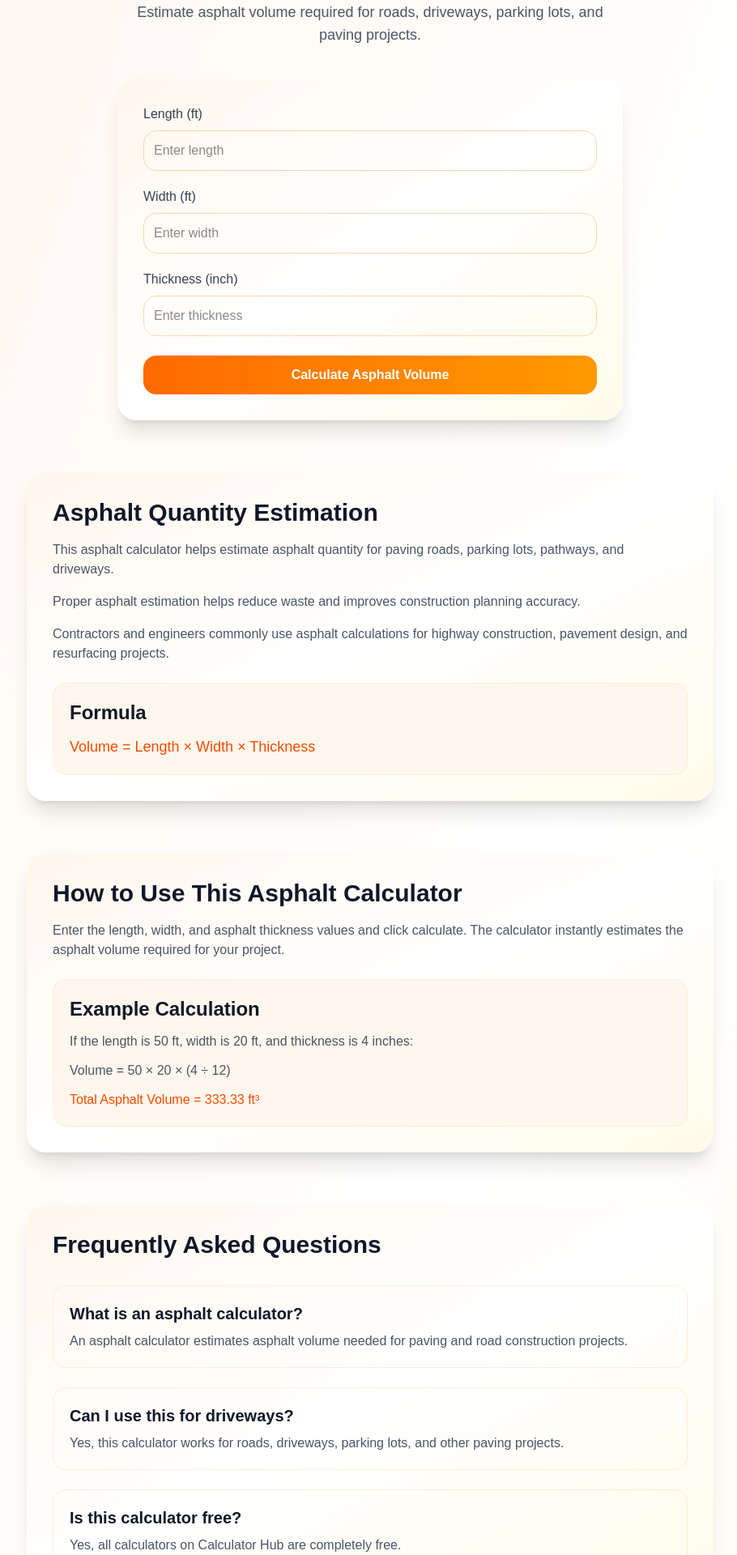
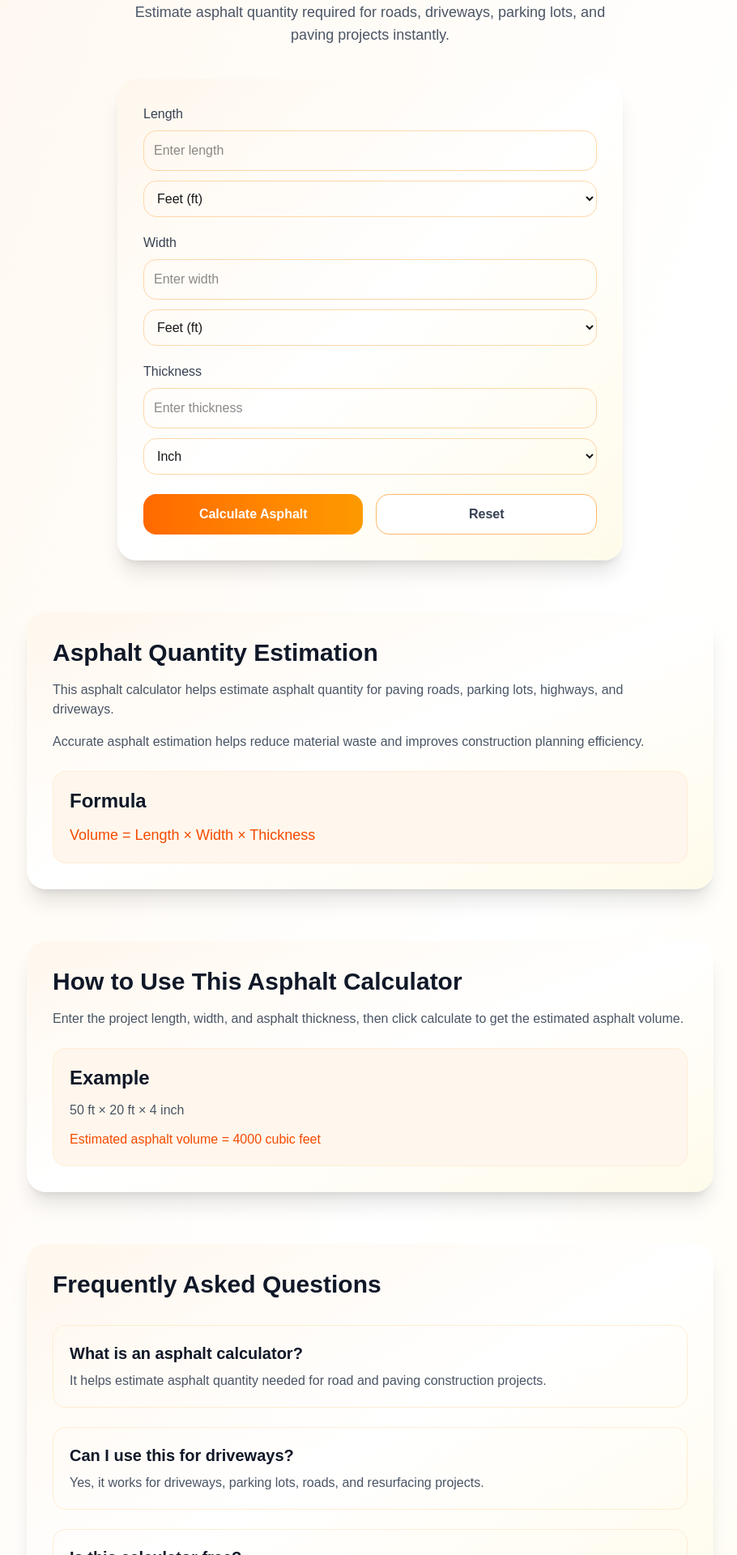
Before and after one commit to payadav142-rgb/calhub, a Next.js app: page /asphalt-calculator in a window 1280 px wide. Shown: the part 200-2120 px from the top of the page at 81% size, without its empty margins (183-1093 px from the left). Built offline with nearby package versions, Linux system fonts and the light colour scheme.

Commit message:
Improved asphalt calculator SEO and UX

```diff
--- a/app/asphalt-calculator/AsphaltCalculatorClient.tsx
+++ b/app/asphalt-calculator/AsphaltCalculatorClient.tsx
@@ -1,9 +1,11 @@
 "use client";
 
 import { useState } from "react";
+import jsPDF from "jspdf";
 import Navbar from "../components/Navbar";
 import Footer from "../components/Footer";
 import RelatedCalculators from "../components/RelatedCalculators";
+
 export default function AsphaltCalculatorClient() {
   const [length, setLength] =
     useState("");
@@ -14,22 +16,112 @@ export default function AsphaltCalculatorClient() {
   const [thickness, setThickness] =
     useState("");
 
+  const [lengthUnit, setLengthUnit] =
+    useState("ft");
+
+  const [widthUnit, setWidthUnit] =
+    useState("ft");
+
+  const [thicknessUnit, setThicknessUnit] =
+    useState("inch");
+
   const [result, setResult] =
     useState<number | null>(null);
 
   const calculateAsphalt = () => {
+    if (
+      !length ||
+      !width ||
+      !thickness
+    )
+      return;
+
     const volume =
       parseFloat(length) *
       parseFloat(width) *
-      (parseFloat(thickness) / 12);
+      parseFloat(thickness);
 
     setResult(volume);
+  };
+
+  const resetCalculator = () => {
+    setLength("");
+    setWidth("");
+    setThickness("");
+    setLengthUnit("ft");
+    setWidthUnit("ft");
+    setThicknessUnit("inch");
+    setResult(null);
+  };
+
+  const getVolumeUnit = () => {
+    if (
+      lengthUnit === "m" &&
+      widthUnit === "m"
+    ) {
+      return "cubic meters";
+    }
+
+    return "cubic feet";
+  };
+
+  const downloadPDF = () => {
+    if (result === null) return;
+
+    const doc = new jsPDF();
+
+    doc.setFontSize(20);
+
+    doc.text(
+      "Asphalt Calculation Report",
+      20,
+      20
+    );
+
+    doc.setFontSize(12);
+
+    doc.text(
+      `Length: ${length} ${lengthUnit}`,
+      20,
+      40
+    );
+
+    doc.text(
+      `Width: ${width} ${widthUnit}`,
+      20,
+      50
+    );
+
+    doc.text(
+      `Thickness: ${thickness} ${thicknessUnit}`,
+      20,
+      60
+    );
+
+    doc.text(
+      `Asphalt Volume: ${result.toFixed(
+        2
+      )} ${getVolumeUnit()}`,
+      20,
+      75
+    );
+
+    doc.text(
+      "Generated by CalHub.in",
+      20,
+      100
+    );
+
+    doc.save(
+      "asphalt-calculation-report.pdf"
+    );
   };
 
   return (
     <main className="min-h-screen bg-gradient-to-br from-orange-50 via-white to-amber-50">
       <Navbar />
 
+      {/* HERO */}
       <section className="mx-auto max-w-2xl px-6 py-16">
         <div className="text-center">
           <h1 className="text-4xl font-bold text-gray-900 md:text-5xl">
@@ -37,102 +129,193 @@ export default function AsphaltCalculatorClient() {
           </h1>
 
           <p className="mt-4 text-lg text-gray-600">
-            Estimate asphalt volume required for
-            roads, driveways, parking lots, and
-            paving projects.
+            Estimate asphalt quantity
+            required for roads,
+            driveways, parking lots, and
+            paving projects instantly.
           </p>
         </div>
 
-        <div className="mt-10 rounded-3xl bg-gradient-to-br from-orange-50 via-white to-amber-50 p-8 shadow-xl transition-all duration-300 hover:shadow-2xl">
+        {/* CALCULATOR */}
+        <div className="mt-10 rounded-3xl bg-gradient-to-br from-orange-50 via-white to-amber-50 p-8 shadow-xl">
+          {/* LENGTH */}
           <div className="mb-5">
             <label className="mb-2 block font-medium text-gray-700">
-              Length (ft)
+              Length
             </label>
 
             <input
               type="number"
+              min="0"
               value={length}
               onChange={(e) =>
                 setLength(e.target.value)
               }
-              className="w-full rounded-2xl border border-orange-200 p-3 outline-none transition focus:border-orange-500 focus:ring-4 focus:ring-orange-100"
+              className="w-full rounded-2xl border border-orange-200 p-3"
               placeholder="Enter length"
             />
+
+            <select
+              value={lengthUnit}
+              onChange={(e) =>
+                setLengthUnit(
+                  e.target.value
+                )
+              }
+              className="mt-3 w-full rounded-2xl border border-orange-200 p-3"
+            >
+              <option value="ft">
+                Feet (ft)
+              </option>
+
+              <option value="m">
+                Meter (m)
+              </option>
+            </select>
           </div>
 
+          {/* WIDTH */}
           <div className="mb-5">
             <label className="mb-2 block font-medium text-gray-700">
-              Width (ft)
+              Width
             </label>
 
             <input
               type="number"
+              min="0"
               value={width}
               onChange={(e) =>
                 setWidth(e.target.value)
               }
-              className="w-full rounded-2xl border border-orange-200 p-3 outline-none transition focus:border-orange-500 focus:ring-4 focus:ring-orange-100"
+              className="w-full rounded-2xl border border-orange-200 p-3"
               placeholder="Enter width"
             />
+
+            <select
+              value={widthUnit}
+              onChange={(e) =>
+                setWidthUnit(
+                  e.target.value
+                )
+              }
+              className="mt-3 w-full rounded-2xl border border-orange-200 p-3"
+            >
+              <option value="ft">
+                Feet (ft)
+              </option>
+
+              <option value="m">
+                Meter (m)
+              </option>
+            </select>
           </div>
 
+          {/* THICKNESS */}
           <div className="mb-6">
             <label className="mb-2 block font-medium text-gray-700">
-              Thickness (inch)
+              Thickness
             </label>
 
             <input
               type="number"
+              min="0"
               value={thickness}
               onChange={(e) =>
-                setThickness(e.target.value)
+                setThickness(
+                  e.target.value
+                )
               }
-              className="w-full rounded-2xl border border-orange-200 p-3 outline-none transition focus:border-orange-500 focus:ring-4 focus:ring-orange-100"
+              className="w-full rounded-2xl border border-orange-200 p-3"
               placeholder="Enter thickness"
             />
+
+            <select
+              value={thicknessUnit}
+              onChange={(e) =>
+                setThicknessUnit(
+                  e.target.value
+                )
+              }
+              className="mt-3 w-full rounded-2xl border border-orange-200 p-3"
+            >
+              <option value="inch">
+                Inch
+              </option>
+
+              <option value="ft">
+                Feet
+              </option>
+
+              <option value="cm">
+                Centimeter
+              </option>
+            </select>
           </div>
 
-          <button
-            onClick={calculateAsphalt}
-            className="w-full rounded-2xl bg-gradient-to-r from-orange-500 to-amber-500 py-3 font-semibold text-white transition-all duration-300 hover:scale-[1.02]"
-          >
-            Calculate Asphalt Volume
-          </button>
+          {/* BUTTONS */}
+          <div className="flex gap-4">
+            <button
+              onClick={calculateAsphalt}
+              className="w-full rounded-2xl bg-gradient-to-r from-orange-500 to-amber-500 py-3 font-semibold text-white"
+            >
+              Calculate Asphalt
+            </button>
 
+            <button
+              onClick={resetCalculator}
+              className="w-full rounded-2xl border border-orange-300 bg-white py-3 font-semibold text-gray-700"
+            >
+              Reset
+            </button>
+          </div>
+
+          {/* RESULT */}
           {result !== null && (
             <div className="mt-6 rounded-2xl bg-gradient-to-br from-orange-50 via-white to-amber-50 p-5 shadow-inner">
               <h2 className="text-2xl font-bold text-gray-900">
                 Asphalt Volume:{" "}
-                {result.toFixed(2)} ft³
+                {result.toFixed(2)}{" "}
+                {getVolumeUnit()}
               </h2>
+
+              <p className="mt-3 text-gray-600">
+                This estimated asphalt
+                quantity can help with
+                paving, resurfacing, road
+                construction, and
+                driveway planning.
+              </p>
+
+              <button
+                onClick={downloadPDF}
+                className="mt-5 w-full rounded-2xl bg-gray-900 py-3 font-semibold text-white"
+              >
+                Download PDF Report
+              </button>
             </div>
           )}
         </div>
       </section>
 
+      {/* CONTENT */}
       <section className="mx-auto max-w-4xl px-6 pb-16">
-        <div className="rounded-3xl bg-gradient-to-br from-orange-50 via-white to-amber-50 p-8 shadow-xl transition-all duration-300 hover:shadow-2xl">
+        <div className="rounded-3xl bg-gradient-to-br from-orange-50 via-white to-amber-50 p-8 shadow-xl">
           <h2 className="text-3xl font-bold text-gray-900">
             Asphalt Quantity Estimation
           </h2>
 
           <p className="mt-4 text-gray-600">
-            This asphalt calculator helps estimate
-            asphalt quantity for paving roads,
-            parking lots, pathways, and driveways.
+            This asphalt calculator helps
+            estimate asphalt quantity for
+            paving roads, parking lots,
+            highways, and driveways.
           </p>
 
           <p className="mt-4 text-gray-600">
-            Proper asphalt estimation helps reduce
-            waste and improves construction
-            planning accuracy.
-          </p>
-
-          <p className="mt-4 text-gray-600">
-            Contractors and engineers commonly use
-            asphalt calculations for highway
-            construction, pavement design, and
-            resurfacing projects.
+            Accurate asphalt estimation
+            helps reduce material waste
+            and improves construction
+            planning efficiency.
           </p>
 
           <div className="mt-6 rounded-2xl border border-orange-100 bg-orange-50 p-5">
@@ -141,49 +324,48 @@ export default function AsphaltCalculatorClient() {
             </h3>
 
             <p className="mt-3 text-lg font-medium text-orange-600">
-              Volume = Length × Width × Thickness
+              Volume = Length × Width ×
+              Thickness
             </p>
           </div>
         </div>
       </section>
 
+      {/* HOW TO USE */}
       <section className="mx-auto max-w-4xl px-6 pb-16">
-        <div className="rounded-3xl bg-gradient-to-br from-orange-50 via-white to-amber-50 p-8 shadow-xl transition-all duration-300 hover:shadow-2xl">
+        <div className="rounded-3xl bg-gradient-to-br from-orange-50 via-white to-amber-50 p-8 shadow-xl">
           <h2 className="text-3xl font-bold text-gray-900">
-            How to Use This Asphalt Calculator
+            How to Use This Asphalt
+            Calculator
           </h2>
 
           <p className="mt-4 text-gray-600">
-            Enter the length, width, and asphalt
-            thickness values and click calculate.
-            The calculator instantly estimates the
-            asphalt volume required for your
-            project.
+            Enter the project length,
+            width, and asphalt thickness,
+            then click calculate to get
+            the estimated asphalt volume.
           </p>
 
           <div className="mt-6 rounded-2xl border border-orange-100 bg-orange-50 p-5">
             <h3 className="text-2xl font-semibold text-gray-900">
-              Example Calculation
+              Example
             </h3>
 
             <p className="mt-3 text-gray-600">
-              If the length is 50 ft, width is 20
-              ft, and thickness is 4 inches:
-            </p>
-
-            <p className="mt-3 text-gray-600">
-              Volume = 50 × 20 × (4 ÷ 12)
+              50 ft × 20 ft × 4 inch
             </p>
 
             <p className="mt-3 font-medium text-orange-600">
-              Total Asphalt Volume = 333.33 ft³
+              Estimated asphalt volume =
+              4000 cubic feet
             </p>
           </div>
         </div>
       </section>
 
+      {/* FAQ */}
       <section className="mx-auto max-w-4xl px-6 pb-20">
-        <div className="rounded-3xl bg-gradient-to-br from-orange-50 via-white to-amber-50 p-8 shadow-xl transition-all duration-300 hover:shadow-2xl">
+        <div className="rounded-3xl bg-gradient-to-br from-orange-50 via-white to-amber-50 p-8 shadow-xl">
           <h2 className="text-3xl font-bold text-gray-900">
             Frequently Asked Questions
           </h2>
@@ -191,25 +373,29 @@ export default function AsphaltCalculatorClient() {
           <div className="mt-8 space-y-6">
             <div className="rounded-2xl border border-orange-100 p-5">
               <h3 className="text-xl font-semibold text-gray-900">
-                What is an asphalt calculator?
+                What is an asphalt
+                calculator?
               </h3>
 
               <p className="mt-2 text-gray-600">
-                An asphalt calculator estimates
-                asphalt volume needed for paving
-                and road construction projects.
+                It helps estimate asphalt
+                quantity needed for road
+                and paving construction
+                projects.
               </p>
             </div>
 
             <div className="rounded-2xl border border-orange-100 p-5">
               <h3 className="text-xl font-semibold text-gray-900">
-                Can I use this for driveways?
+                Can I use this for
+                driveways?
               </h3>
 
               <p className="mt-2 text-gray-600">
-                Yes, this calculator works for
-                roads, driveways, parking lots,
-                and other paving projects.
+                Yes, it works for
+                driveways, parking lots,
+                roads, and resurfacing
+                projects.
               </p>
             </div>
 
@@ -220,43 +406,13 @@ export default function AsphaltCalculatorClient() {
 
               <p className="mt-2 text-gray-600">
                 Yes, all calculators on
-                Calculator Hub are completely free.
+                CalHub are free to use.
               </p>
             </div>
           </div>
         </div>
       </section>
 
-      <section className="mx-auto max-w-4xl px-6 pb-20">
-        <div className="rounded-3xl bg-gradient-to-br from-orange-50 via-white to-amber-50 p-8 shadow-xl transition-all duration-300 hover:shadow-2xl">
-          <h2 className="text-3xl font-bold text-gray-900">
-            Related Calculators
-          </h2>
-
-          <div className="mt-6 grid gap-4 md:grid-cols-3">
-            <a
-              href="/concrete-calculator"
-              className="rounded-2xl border border-orange-100 bg-orange-50 p-4 font-medium text-gray-800 transition-all duration-300 hover:-translate-y-1 hover:border-orange-400 hover:shadow-xl"
-            >
-              Concrete Calculator
-            </a>
-
-            <a
-              href="/excavation-calculator"
-              className="rounded-2xl border border-orange-100 bg-orange-50 p-4 font-medium text-gray-800 transition-all duration-300 hover:-translate-y-1 hover:border-orange-400 hover:shadow-xl"
-            >
-              Excavation Calculator
-            </a>
-
-            <a
-              href="/construction-cost-calculator"
-              className="rounded-2xl border border-orange-100 bg-orange-50 p-4 font-medium text-gray-800 transition-all duration-300 hover:-translate-y-1 hover:border-orange-400 hover:shadow-xl"
-            >
-              Construction Cost Calculator
-            </a>
-          </div>
-        </div>
-      </section>
       <RelatedCalculators />
 
       <Footer />
--- a/app/asphalt-calculator/page.tsx
+++ b/app/asphalt-calculator/page.tsx
@@ -1,48 +1,38 @@
-import type { Metadata } from "next";
+import { Metadata } from "next";
 import AsphaltCalculatorClient from "./AsphaltCalculatorClient";
 
 export const metadata: Metadata = {
   title:
-    "Asphalt Calculator | Free Asphalt Volume Calculator",
+    "Asphalt Calculator for Roads & Driveways | CalHub",
 
   description:
-    "Calculate asphalt volume for roads, driveways, parking lots, and paving projects. Free online asphalt calculator for accurate material estimation.",
+    "Free asphalt calculator for estimating asphalt quantity for roads, parking lots, paving, and driveways. Calculate asphalt volume instantly.",
 
   keywords: [
     "asphalt calculator",
+    "paving calculator",
+    "road asphalt calculator",
+    "driveway asphalt calculator",
     "asphalt volume calculator",
-    "paving calculator",
-    "driveway asphalt calculator",
-    "road construction calculator",
-    "asphalt estimation",
+    "parking lot asphalt calculator",
   ],
 
   alternates: {
-    canonical: "/asphalt-calculator",
+    canonical:
+      "https://calhub.in/asphalt-calculator",
   },
 
   openGraph: {
     title:
-      "Asphalt Calculator | Calculator Hub",
+      "Asphalt Calculator | CalHub",
 
     description:
-      "Free online asphalt calculator for paving, roads, driveways, and parking lots.",
+      "Estimate asphalt quantity for paving and construction projects instantly.",
 
     url:
       "https://calhub.in/asphalt-calculator",
 
-    siteName: "Calculator Hub",
-
-    images: [
-      {
-        url: "/og-image.jpg",
-        width: 1200,
-        height: 630,
-        alt: "Asphalt Calculator",
-      },
-    ],
-
-    locale: "en_US",
+    siteName: "CalHub",
 
     type: "website",
   },
@@ -51,15 +41,15 @@ export const metadata: Metadata = {
     card: "summary_large_image",
 
     title:
-      "Asphalt Calculator | Calculator Hub",
+      "Asphalt Calculator | CalHub",
 
     description:
-      "Free asphalt calculator for construction and paving projects.",
-
-    images: ["/og-image.jpg"],
+      "Free asphalt calculator for roads, parking lots, paving, and driveways.",
   },
 };
 
 export default function Page() {
-  return <AsphaltCalculatorClient />;
+  return (
+    <AsphaltCalculatorClient />
+  );
 }
```
